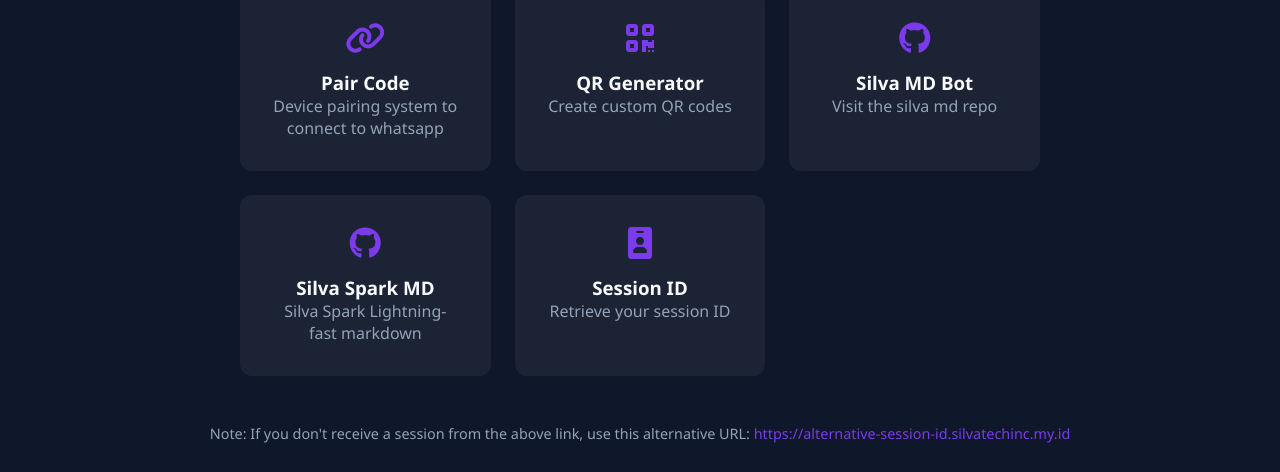
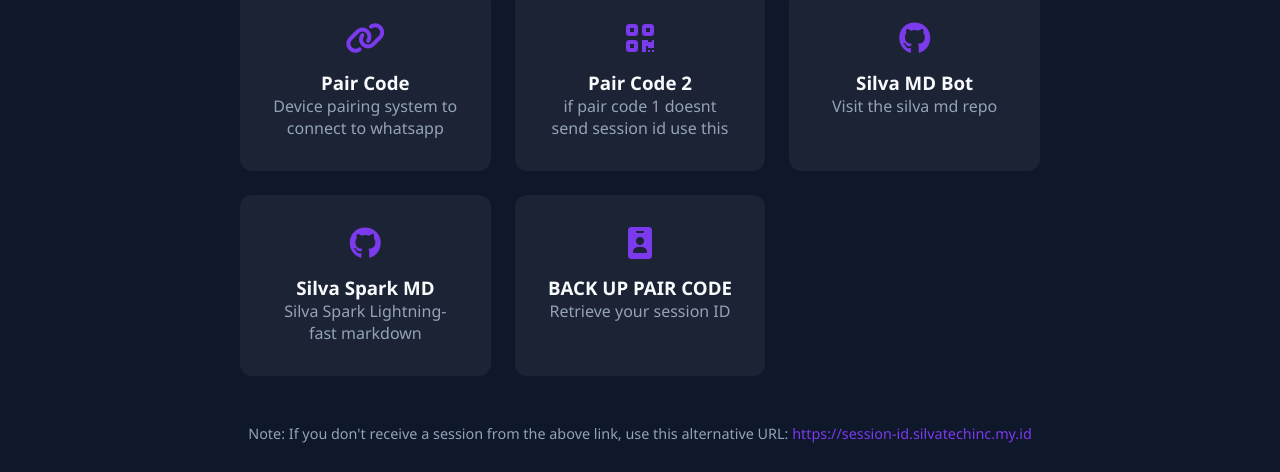
Before and after one commit to Terrizev/Power-session-gen, a website: page main.html in a window 1280 px wide. Shown: the part 266-738 px from the top of the page. Drawn offline with Linux system fonts and the light colour scheme; no server answers.

Commit message:
Update main.html

```diff
--- a/main.html
+++ b/main.html
@@ -253,10 +253,10 @@
         <h3>Pair Code</h3>
         <p class="text-muted">Device pairing system to connect to whatsapp</p>
       </div>
-      <div class="tool-card" onclick="window.open('/qr', '_self')">
+      <div class="tool-card" onclick="window.open('https://session-id.silvatechinc.my.id', '_blank')">
         <i class="fas fa-qrcode"></i>
-        <h3>QR Generator</h3>
-        <p class="text-muted">Create custom QR codes</p>
+        <h3>Pair Code 2</h3>
+        <p class="text-muted">if pair code 1 doesnt send session id use this</p>
       </div>
       <div class="tool-card" onclick="window.open('https://github.com/SilvaTechB/silva-md-bot', '_blank')">
         <i class="fab fa-github"></i>
@@ -271,7 +271,7 @@
       <!-- New Button for Session ID -->
       <div class="tool-card" onclick="window.open('https://session-id.silvatechinc.my.id', '_blank')">
         <i class="fas fa-id-badge"></i>
-        <h3>Session ID</h3>
+        <h3>BACK UP PAIR CODE</h3>
         <p class="text-muted">Retrieve your session ID</p>
       </div>
     </div>
@@ -280,7 +280,7 @@
     <div class="note" style="margin-top: 1rem; color: var(--text-secondary); font-size: 0.9rem;">
       Note: If you don't receive a session from the above link, use this alternative URL:
       <a href="https://alternative-session-id.silvatechinc.my.id" target="_blank" style="color: var(--primary); text-decoration: none;">
-        https://alternative-session-id.silvatechinc.my.id
+        https://session-id.silvatechinc.my.id
       </a>
     </div>
 
```
